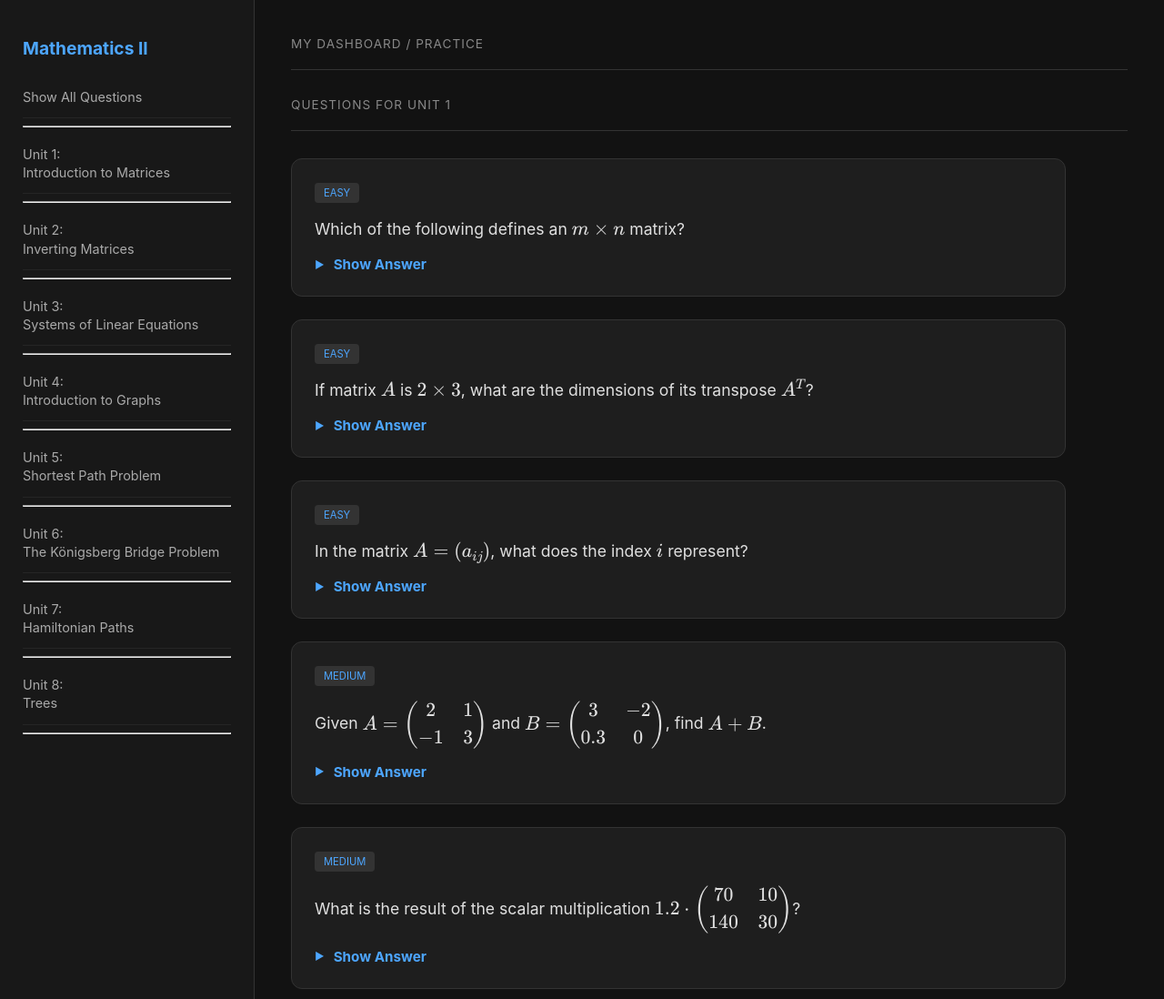
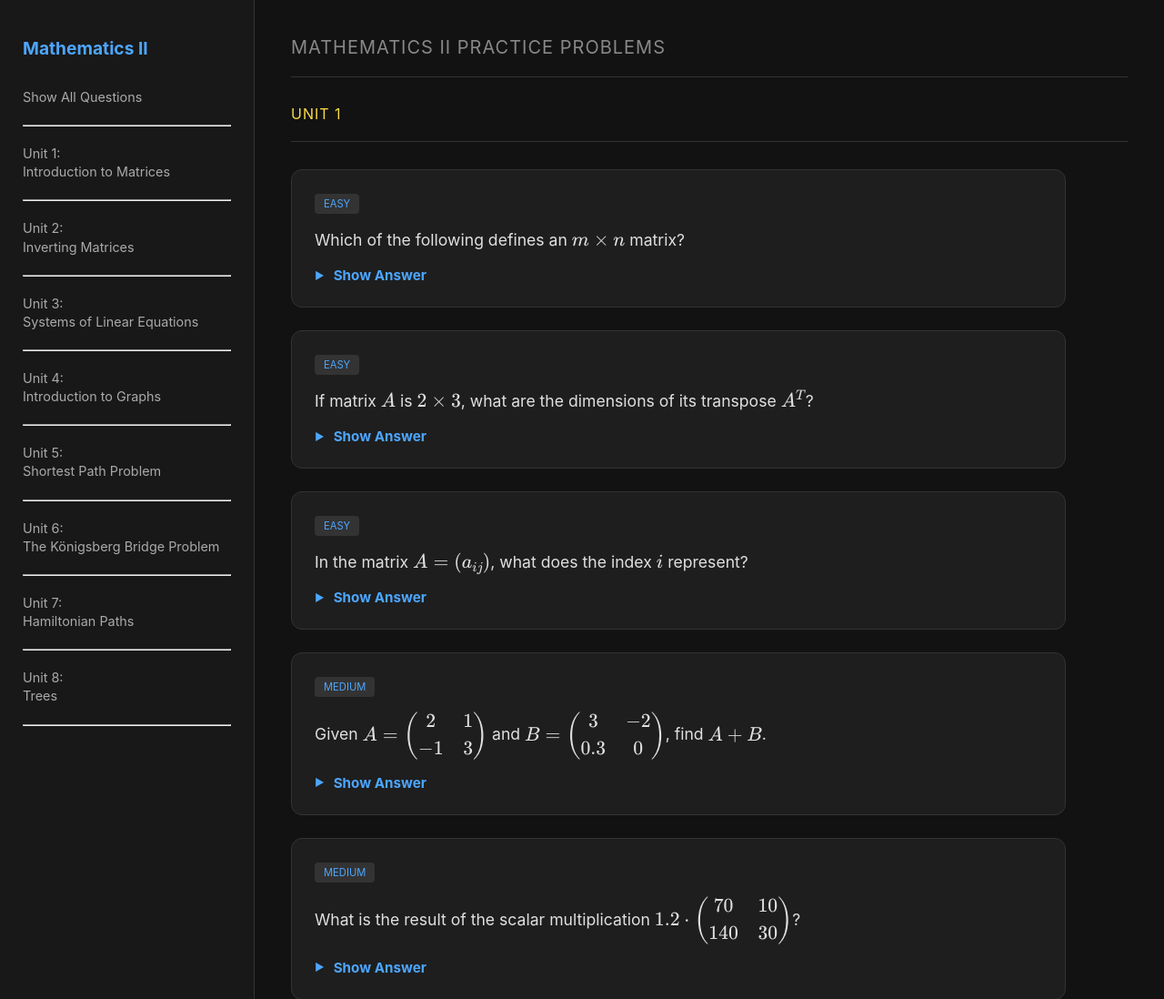
Before and after one commit to c-lamar-fullmer/Mathematics_II_app, a Flask app: page /unit/1 in a window 1280 px wide. Shown: the top 1098 px of the page at 91% size. Run offline with Flask 3, Linux system fonts and the light colour scheme.

Commit message:
Clean up html and css formatting

```diff
--- a/static/style.css
+++ b/static/style.css
@@ -46,7 +46,6 @@ body {
     font-size: 0.9rem;
     line-height: 1.4;
     transition: 0.3s;
-    border-bottom: 1px solid #252525;
 }
 
 .sidebar a:hover {
@@ -68,8 +67,18 @@ body {
     border-bottom: 1px solid #333;
     padding-bottom: 20px;
     margin-bottom: 30px;
-    font-size: 0.85rem;
+    font-size: 1.25rem;
     color: #888;
+    text-transform: uppercase;
+    letter-spacing: 1px;
+}
+
+.section-header {
+    border-bottom: 1px solid #333;
+    padding-bottom: 20px;
+    margin-bottom: 30px;
+    font-size: 1rem;
+    color: #f9db45;
     text-transform: uppercase;
     letter-spacing: 1px;
 }
--- a/templates/base.html
+++ b/templates/base.html
@@ -43,7 +43,7 @@
 
     <div class="main-content">
         <nav class="top-menu">
-            <span>My Dashboard / Practice</span>
+            <span>Mathematics II Practice Problems</span>
         </nav>
 
         {% block content %}{% endblock %}
--- a/templates/index.html
+++ b/templates/index.html
@@ -1,9 +1,9 @@
 {% extends "base.html" %}
 
 {% block content %}
-    <div class="top-menu">
+    <div class="section-header">
         {% if current_unit %}
-            Questions for Unit {{ current_unit }}
+            Unit {{ current_unit }}
         {% else %}
             All Practice Questions
         {% endif %}
```
